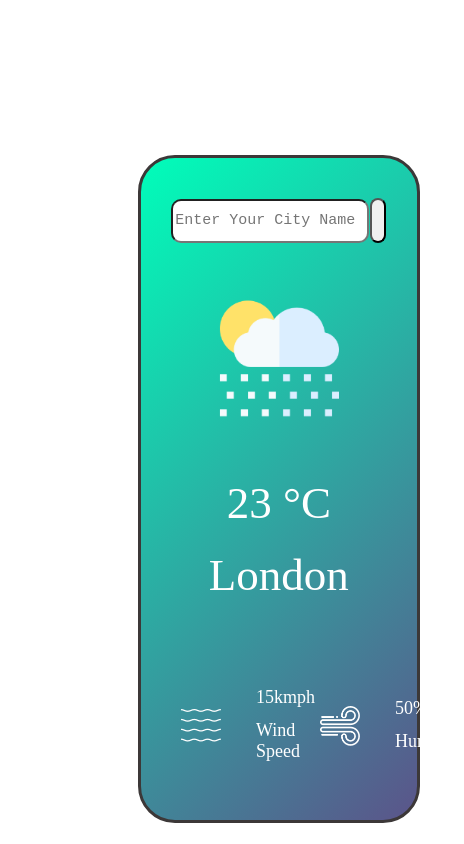
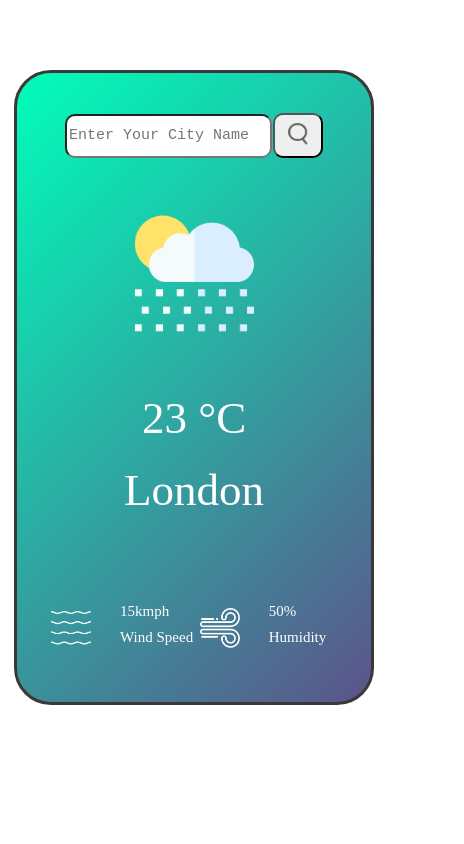
Before and after one commit to rajeshofficial/weatherAPi, a plain HTML site: page index.html in a window 390 px wide. Shown: the whole page, 464 px wide, since content can reach past the window. Drawn offline with Linux system fonts and the light colour scheme.

Commit message:
Responsiveness added

```diff
--- a/style.css
+++ b/style.css
@@ -95,14 +95,19 @@ margin-right: 120px;
         font-size: 18px;
 
 }
-@media only screen and (max-width: 600px) {
+@media only screen and (max-width: 420px) {
+
     .card {
-        width: 55%;
+        width: 76%;
         max-width: 380px;
-        margin: 155px 130px 0;
+        margin: 6px;
+        margin-top: 70px;
         padding: 40px 35px;
         border-radius: 37px;
+    }
+    .card p {
 
+        font-size: 15px;
     }
     .details {
     padding: 0 0px;
@@ -113,6 +118,14 @@ margin-right: 120px;
     text-align: left;
     padding-left: 5px;
 }
+.col img{
+width: 40px;
+margin-right: 29px;
+margin-left: -6px;
+margin-bottom: 14px;
+}
+
+
 .search input {
     width: 199px;
     height: 38px;
@@ -122,3 +135,4 @@ margin-right: 120px;
 
 
   }
+}
```
